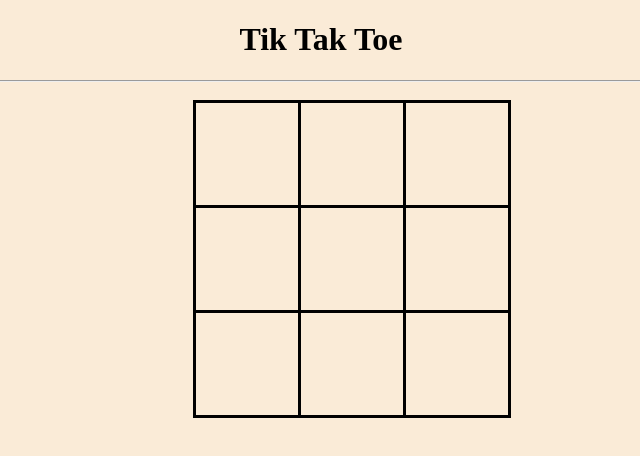
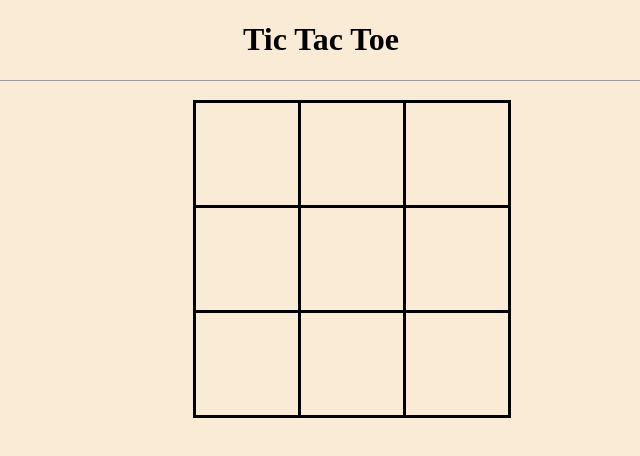
Before and after one commit to mikeshootzz/tictactoe, a plain HTML site: page index.html in a window 1280 px wide. Shown: the full height of the page, 319-959 px from the left. Drawn offline with Linux system fonts and the light colour scheme.

Commit message:
fixed typos :)

```diff
--- a/index.html
+++ b/index.html
@@ -2,11 +2,11 @@
 <html lang="en">
 <head>
     <meta charset="UTF-8">
-    <title>Tik Tak Toe</title>
+    <title>Tic Tac Toe</title>
     <link rel="stylesheet" href="stylesheet.css">
 </head>
 <body>
-<h1 id="title">Tik Tak Toe</h1>
+<h1 id="title">Tic Tac Toe</h1>
 <hr>
 <table id="game">
     <!-- generated by js -->
```
